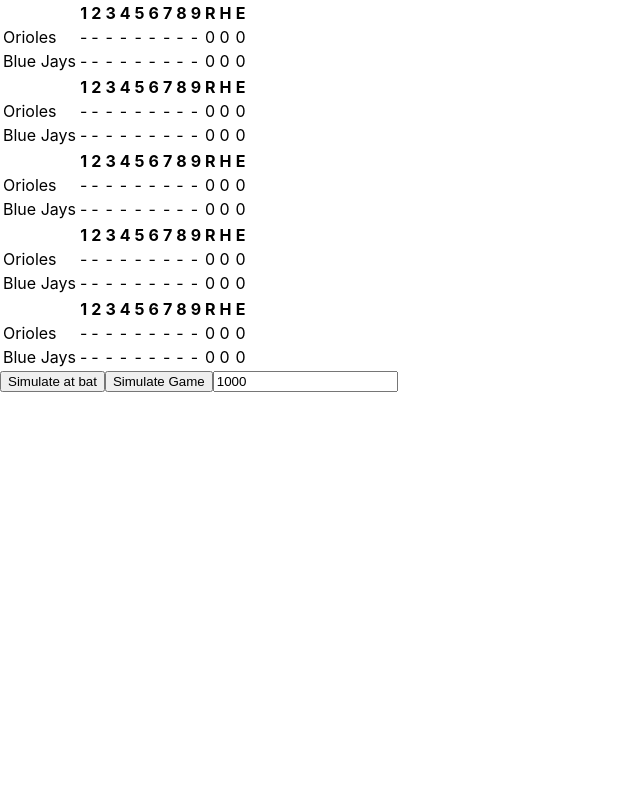
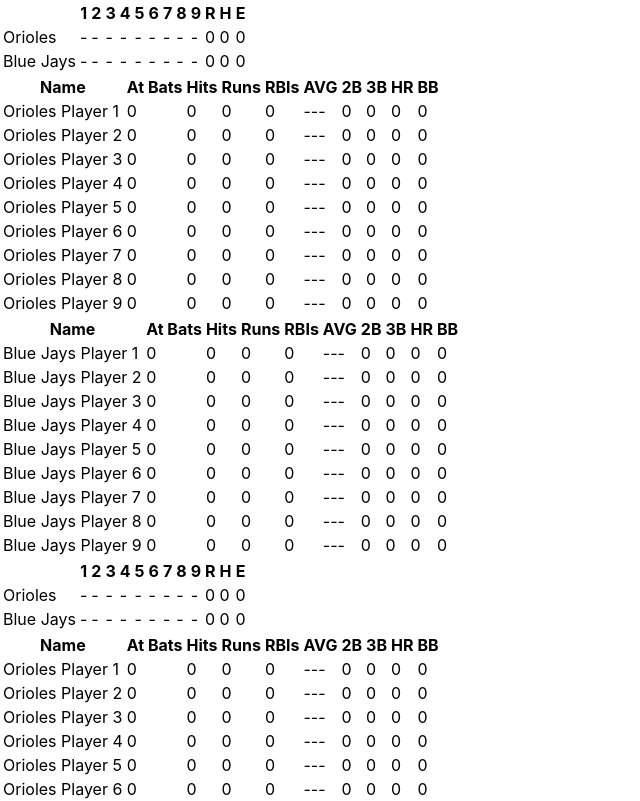
Before and after one commit to tmacdonald/baseball-game, a React (Create React App) app: page / in a window 1280 px wide. Shown: the top 801 px of the page, without its empty margins (0-640 px from the left). Built offline with nearby package versions, Linux system fonts and the light colour scheme.

Commit message:
Added PlayerStatistics component

```diff
--- a/src/components/BoxScore.tsx
+++ b/src/components/BoxScore.tsx
@@ -1,7 +1,8 @@
 import React from "react";
 import _ from "lodash";
 import Game from "../models/Game";
-import { hits, runs, errors, runsByInning } from "../stats";
+import PlayerStatistics from "./PlayerStatistics";
+import { hits, runs, errors, runsByInning, playerStatistics } from "../stats";
 
 type BoxScoreProps = {
   game: Game;
@@ -59,7 +60,8 @@
           </tr>
         </tbody>
       </table>
-      {/* <GameLog game={game} /> */}
+      <PlayerStatistics game={game} roster={game.awayTeam.roster} />
+      <PlayerStatistics game={game} roster={game.homeTeam.roster} />
     </>
   );
 }
--- a/src/components/Game.tsx
+++ b/src/components/Game.tsx
@@ -13,6 +13,7 @@
 
 import createDiceAction from "../DiceActionCreator";
 import ScrubbedGame from "./ScrubbedGame";
+import { playerStatistics } from "../stats";
 
 const orioles = {
   name: "Orioles",
@@ -48,7 +49,8 @@
       <ScrubbedGame game={game}>
         {scrubbedGame => <BoxScore game={scrubbedGame} />}
       </ScrubbedGame>
-      <BoxScore game={game} />
+      {/* <BoxScore game={game} /> */}
+
       <button disabled={gameIsOver} onClick={simulateAtBat}>
         Simulate at bat
       </button>
--- /dev/null
+++ b/src/components/PlayerStatistics.tsx
@@ -0,0 +1,52 @@
+import React from "react";
+import Game, { Player } from "../models/Game";
+import { playerStatistics } from "../stats";
+
+type PlayerStatisticsProps = {
+  game: Game;
+  roster: Player[];
+};
+
+export default function PlayerStatistics({
+  game,
+  roster
+}: PlayerStatisticsProps) {
+  return (
+    <table>
+      <thead>
+        <tr>
+          <th>Name</th>
+          <th>At Bats</th>
+          <th>Hits</th>
+          <th>Runs</th>
+          <th>RBIs</th>
+          <th>AVG</th>
+          <th>2B</th>
+          <th>3B</th>
+          <th>HR</th>
+          <th>BB</th>
+        </tr>
+      </thead>
+      <tbody>
+        {roster.map(player => {
+          const stats = playerStatistics(game, player);
+          const avg = stats.atBats > 0 ? stats.hits / stats.atBats : "---";
+          return (
+            <tr>
+              <td>{player}</td>
+              <td>{stats.atBats}</td>
+              <td>{stats.hits}</td>
+              <td>{stats.runs}</td>
+              <td>{stats.rbis}</td>
+              <td>{avg}</td>
+              <td>{stats.doubles}</td>
+              <td>{stats.triples}</td>
+              <td>{stats.homeRuns}</td>
+              <td>{stats.walks}</td>
+            </tr>
+          );
+        })}
+      </tbody>
+    </table>
+  );
+}
--- a/src/gameEngine.ts
+++ b/src/gameEngine.ts
@@ -163,6 +163,8 @@
     action
   };
 
+  console.log(atBat);
+
   return {
     ...game,
     [team]: {
--- a/src/stats.ts
+++ b/src/stats.ts
@@ -1,7 +1,7 @@
 import AtBat from "./models/AtBat";
-import Game from "./models/Game";
+import Game, { Player } from "./models/Game";
 import { splitAtBats } from "./gameEngine";
-import { single, double, triple, homeRun, error } from "./actions";
+import { single, double, triple, homeRun, error, walk } from "./actions";
 import _ from "lodash";
 
 function sum(x: number, y: number) {
@@ -15,6 +15,14 @@
     atBat.action === triple ||
     atBat.action === homeRun
   );
+}
+
+function isAtBat(atBat: AtBat): boolean {
+  return !isWalk(atBat);
+}
+
+function isWalk(atBat: AtBat): boolean {
+  return atBat.action === walk;
 }
 
 function isError(atBat: AtBat): boolean {
@@ -76,3 +84,52 @@
 
   return [awayErrors, homeErrors];
 }
+
+interface PlayerStatistics {
+  atBats: number;
+  singles: number;
+  doubles: number;
+  triples: number;
+  homeRuns: number;
+  hits: number;
+  runs: number;
+  rbis: number;
+  walks: number;
+}
+
+function isBatter(player: Player): (atBat: AtBat) => boolean {
+  return (atBat: AtBat): boolean => {
+    return atBat.batter === player;
+  };
+}
+
+export function playerStatistics(game: Game, player: Player): PlayerStatistics {
+  const atBats = game.atBats.filter(isBatter(player));
+  const singles = atBats.filter(atBat => atBat.action === single).length;
+  const doubles = atBats.filter(atBat => atBat.action === double).length;
+  const triples = atBats.filter(atBat => atBat.action === triple).length;
+  const homeRuns = atBats.filter(atBat => atBat.action === homeRun).length;
+  const hits = atBats.filter(isHit).length;
+  const runs = game.atBats
+    .flatMap(atBat => atBat.runs)
+    .filter(run => run === player).length;
+  const rbis = atBats
+    .filter(a => isHit(a) || isWalk(a))
+    .map(atBat => atBat.runs.length)
+    .reduce(sum, 0);
+  const walks = atBats.filter(isWalk).length;
+
+  const countedAtBats = atBats.filter(isAtBat).length;
+
+  return {
+    atBats: countedAtBats,
+    singles,
+    doubles,
+    triples,
+    homeRuns,
+    hits,
+    runs,
+    rbis,
+    walks
+  };
+}
```
